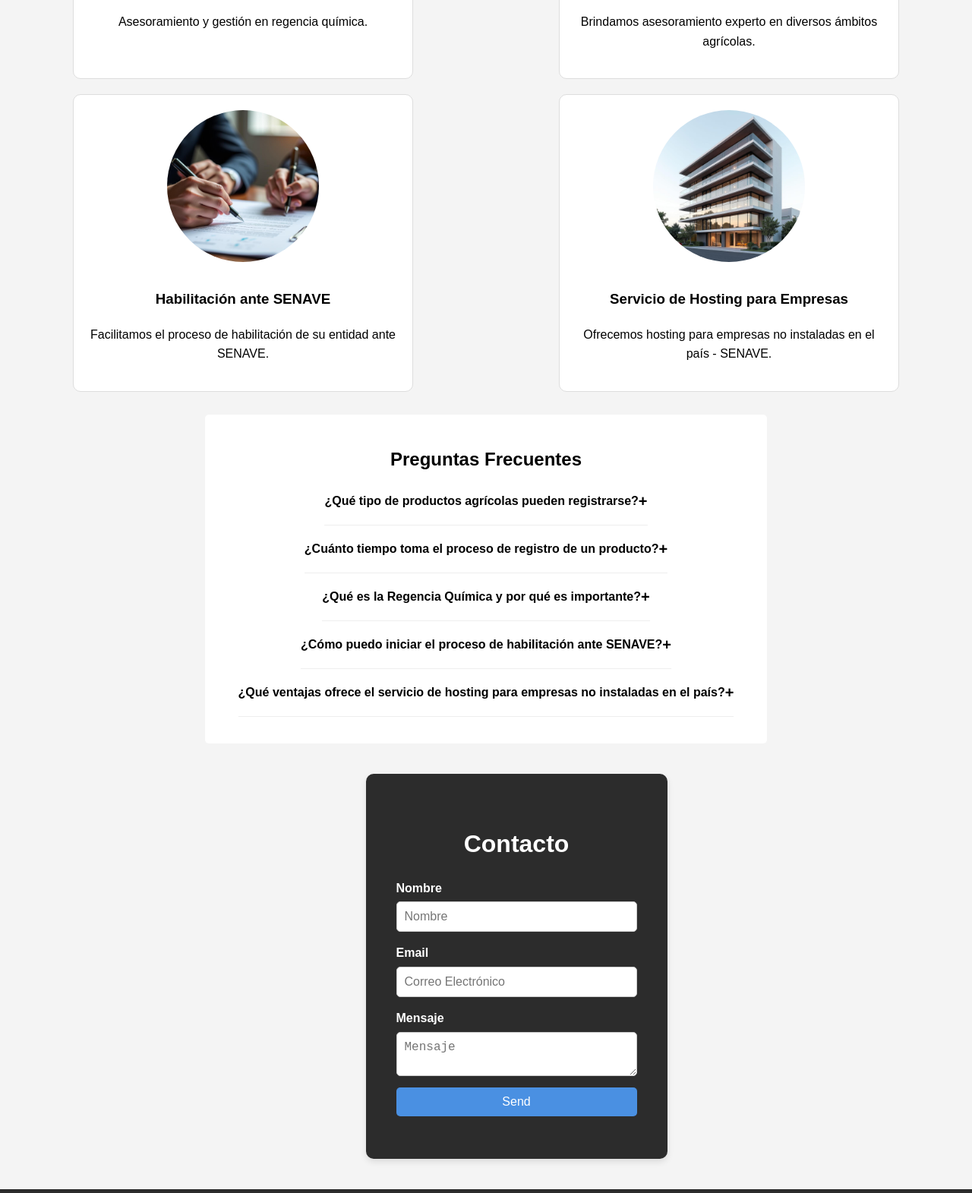
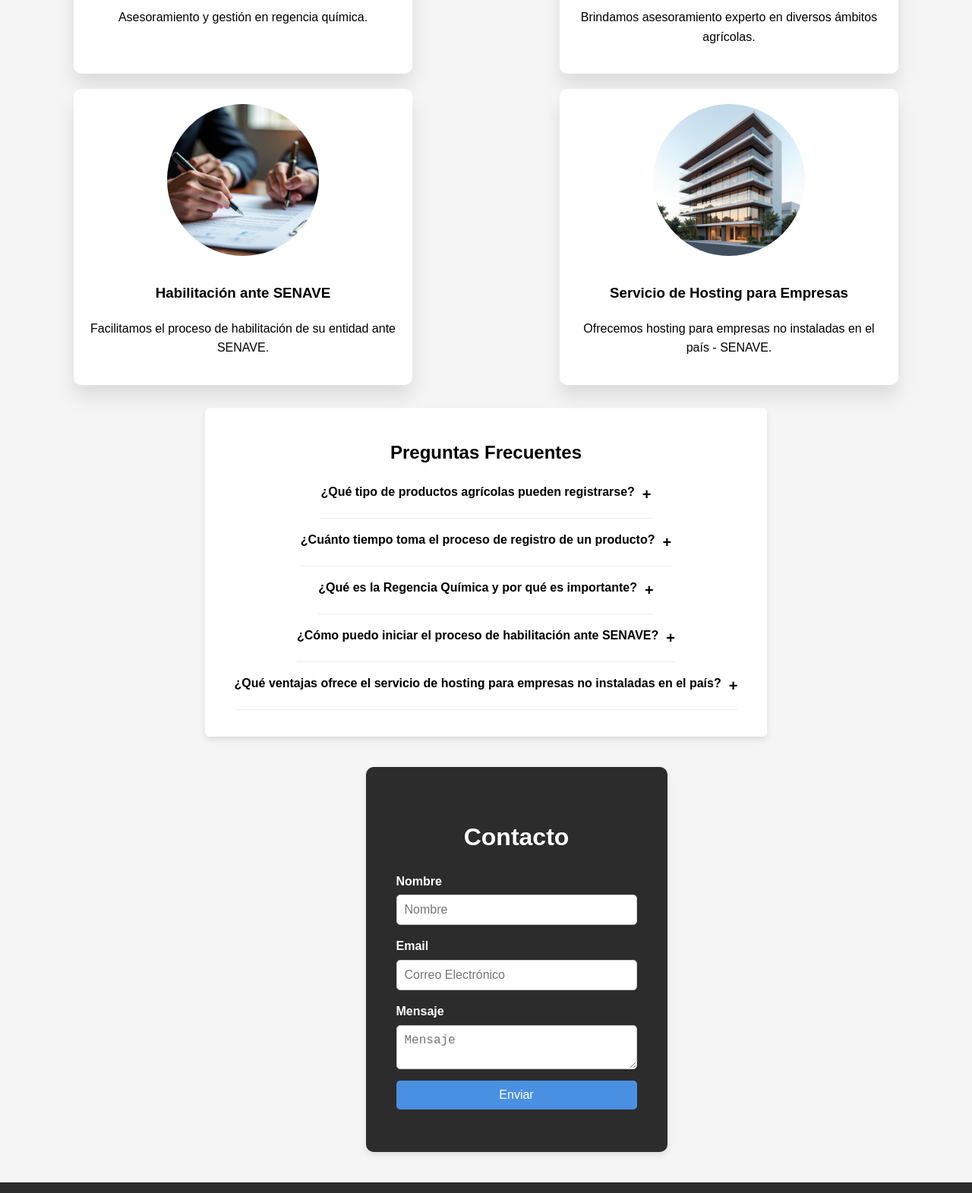
Before and after one commit to IvanLo96/CABA-Consulting, a plain HTML site: page views/index.html in a window 1280 px wide. Shown: the part 1633-3204 px from the top of the page at 76% size. Drawn offline with Linux system fonts and the light colour scheme.

Commit message:
cambios en el css

```diff
--- a/styles/styles.css
+++ b/styles/styles.css
@@ -3,6 +3,7 @@
     --secondary-color: #2c2c2c;
     --accent-color: #4a90e2;
     --text-color: #ffffff;
+    --fond-color: #f5f5f5;
 }
 
 /* General Styles */
@@ -11,7 +12,7 @@ body {
     line-height: 1.6;
     margin: 0;
     padding: 0;
-    background-color: #f4f4f4;
+    background-color: var(--fond-color);
 }
 
 /* Header Styles */
@@ -46,15 +47,13 @@ body {
     text-transform: uppercase;
     letter-spacing: 2px;
 }
-
 header {
     background: #35424a;
     color: #ffffff;
     padding-top: 30px;
     min-height: 200px;
-    border-bottom: rgba(40,42,55,1) 3px solid;
+    box-shadow: 0 6px 12px rgba(0, 0, 0, 0.1);
 }
-
 header h1 {
     margin: 0;
     text-align: center;
@@ -150,13 +149,19 @@ header h1 {
 
 .service-item {
     background: #fff;
-    border: 1px solid #ddd;
+    border: 1px solid var(--primary-color--);
     border-radius: 10px;
     padding: 20px;
     margin: 10px;
     width: calc(33.33% - 20px);
     text-align: center;
-    transition: transform 0.2s ease;
+    transition: transform 0.2s ease, box-shadow 0.8s ease;
+    box-shadow: 0 16px 24px rgba(0, 0, 0, 0.1);
+}
+
+.service-item:hover {
+    transform: translateY(-10px); /*efecto de elevación al pasar el cursor */
+    box-shadow: 0 12px 24px rgba(0, 0, 0, 0.5); /* sombra al pasar el cursor */
 }
 .service-title {
     text-align: center;
@@ -204,6 +209,7 @@ header h1 {
     border-radius: 5px;
     margin-top: 20px;
     width: 700px;
+    box-shadow: 0 4px 8px rgba(0, 0, 0, 0.1);|
 }
 
 .faq-div {
@@ -224,17 +230,22 @@ header h1 {
     cursor: pointer;
     display: flex;
     justify-content: space-between;
-    align-items: center;
+    align-items: left;
+    text-align: left;
 }
 
 .faq-question::after {
     content: '+';
     font-size: 20px;
+    margin-left: 10px;
 }
+
 
 .faq-answer {
     display: none;
-    padding-top: 10px;
+    text-align: center; /* Centra el texto */
+    padding: 10px 20px; /* Añade padding para mejor legibilidad */
+    margin: 0 auto; /* Centra el contenedor si tiene un ancho fijo */
 }
 
 .faq-item.active .faq-question::after {
--- a/views/index.html
+++ b/views/index.html
@@ -105,7 +105,7 @@
 
                     <label for="message"> Mensaje</label>
                     <textarea name="message" placeholder="Mensaje" required id="message"></textarea>
-                    <button type="submit">Send</button>
+                    <button type="submit">Enviar</button>
                     <!--<input type="hidden" name="_next" value=""> -->
                 </form>
             </div>
```
